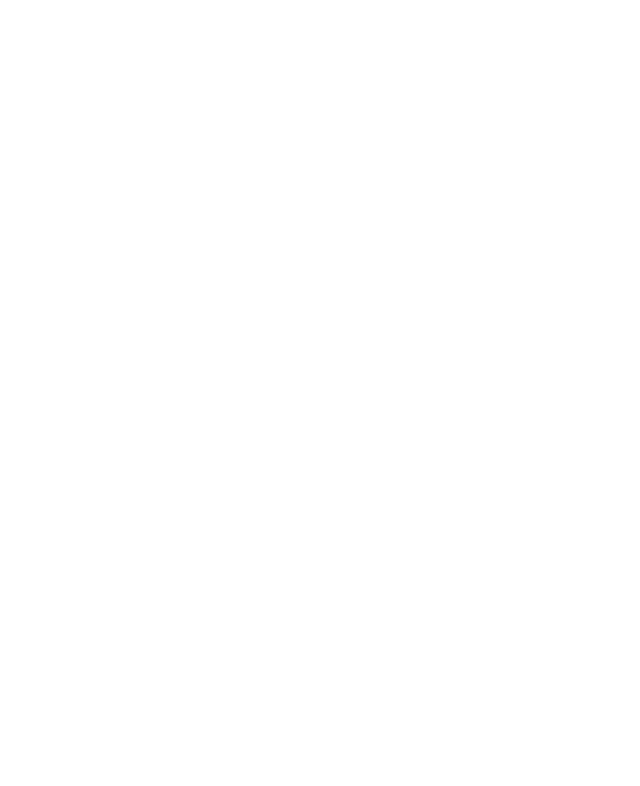
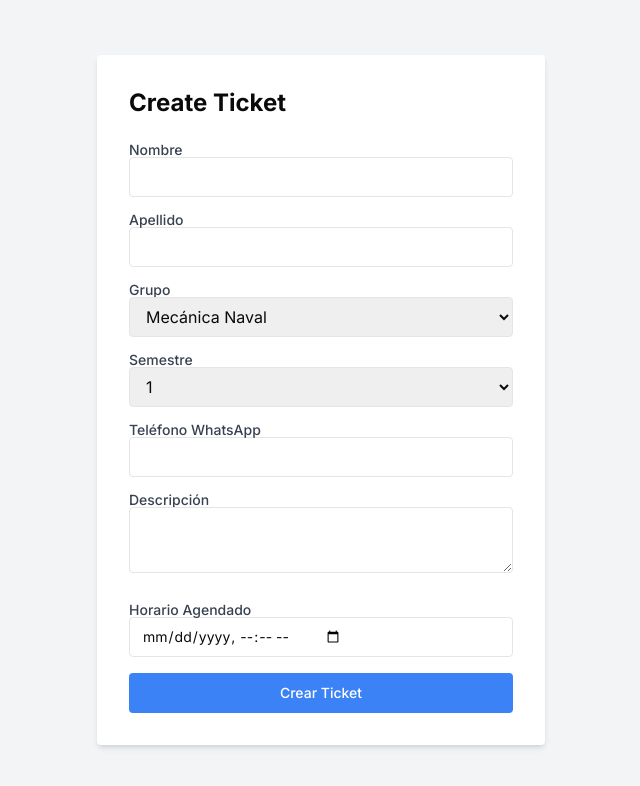
Before and after one commit to kalg12/SS-Support, a Next.js app: page /tickets/create in a window 1280 px wide. Before the commit this address had no page. Shown: the top 786 px of the page, without its empty margins (319-959 px from the left). Built offline with nearby package versions, Linux system fonts and the light colour scheme.

Commit message:
Page unprotected for create tickets

```diff
--- a/src/app/tickets/create/page.tsx
+++ b/src/app/tickets/create/page.tsx
@@ -1,12 +1,9 @@
-import ProtectedRoute from "@/components/ProtectedRoute";
 import CreateTicket from "@/components/CreateTicket";
 
 export default function CreateTicketPage() {
   return (
-    <ProtectedRoute>
-      <div>
-        <CreateTicket />
-      </div>
-    </ProtectedRoute>
+    <div>
+      <CreateTicket />
+    </div>
   );
 }
```
